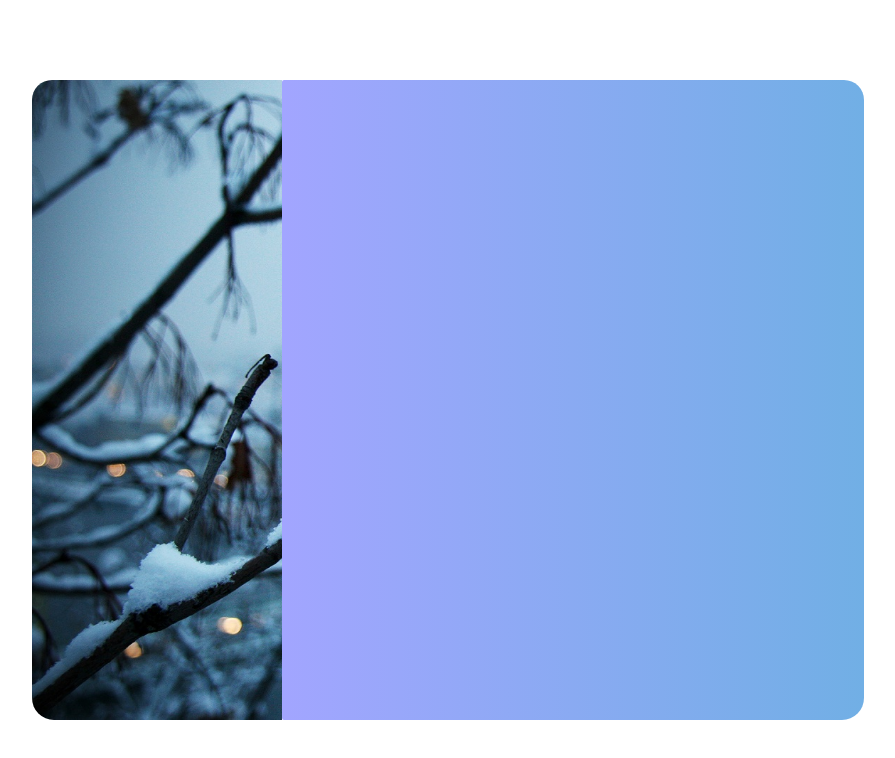
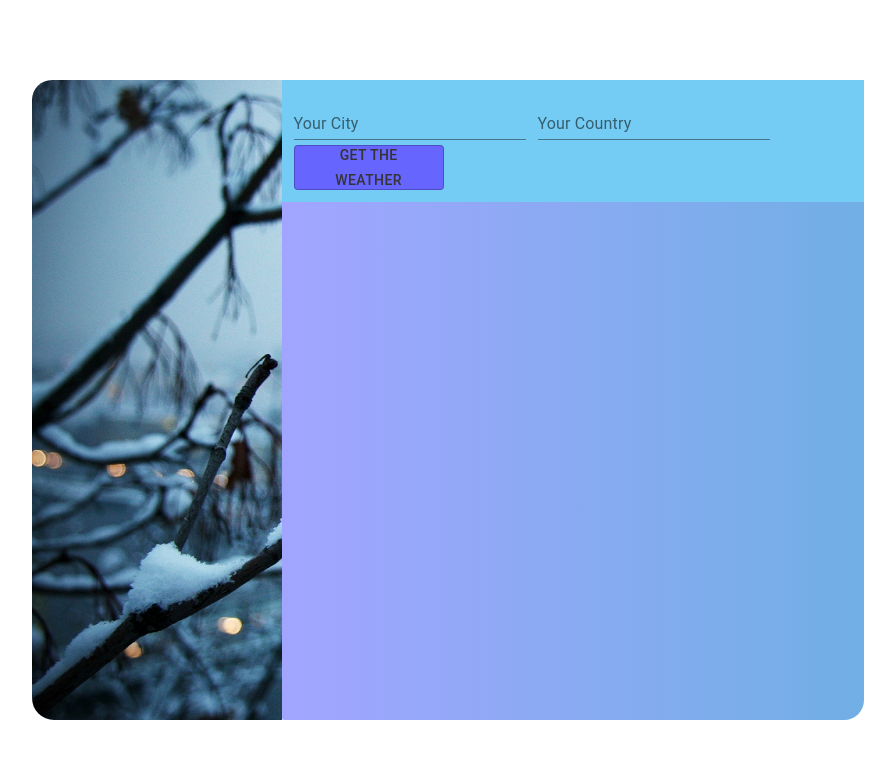
Before and after one commit to mohit200008/weather-app, a React (Create React App) app: page / in a window 1280 px wide. Shown: the top 758 px of the page, without its empty margins (192-1087 px from the left). Built offline with nearby package versions, Linux system fonts and the light colour scheme.

Commit message:
input done

```diff
--- /dev/null
+++ b/src/components/Form.jsx
@@ -0,0 +1,38 @@
+
+import {Box, Button, makeStyles, TextField} from '@material-ui/core';
+
+const useStyles= makeStyles({
+    component: {
+        padding:12,
+        background: '#74CCF4'
+    },
+    input: {
+        color:"#ffff",
+        marginRight:12
+    },
+    button: {
+        width:150,
+        height: 45,
+        background: '#6666FF',
+        color:'#363333',
+        marginTop:5
+    }
+
+})
+
+const Form = () => {
+    const classes=useStyles();
+    return (
+        <Box className={classes.component}>
+           <TextField
+           inputProps={{className:classes.input}}
+           label="Your City"
+           className= {classes.input} />
+           <TextField inputProps={{className: classes.input}} className={classes.input} label="Your Country"/>
+           <Button
+            className={classes.button} variant="outlined" color="#199EDF">Get the Weather</Button>
+        </Box>
+    );
+}
+
+export default Form;
--- a/src/components/weather.jsx
+++ b/src/components/weather.jsx
@@ -1,5 +1,6 @@
 import {Box, makeStyles} from '@material-ui/core';
 import logo from '../components/images/2942776.jpg';
+import Form from './Form';
 
 const useStyles= makeStyles({
     component : {
@@ -20,7 +21,7 @@ const useStyles= makeStyles({
         background:'linear-gradient(to right,#A2A5FF,#71AFE5)',
         height:'80vh',
         width: "70%",
-        borderRadius: '2px 20px 22px 2px'
+        borderRadius: '12px 20px 20px 2px'
     }
 })
 
@@ -30,7 +31,9 @@ const Weather = () => {
     return (
         <Box className= {classes.component}>
              <Box className={classes.leftContainer}></Box>
-             <Box className={classes.rightContainer}></Box>
+             <Box className={classes.rightContainer}>
+              <Form/>
+             </Box>
         </Box>
     )
 }
```
